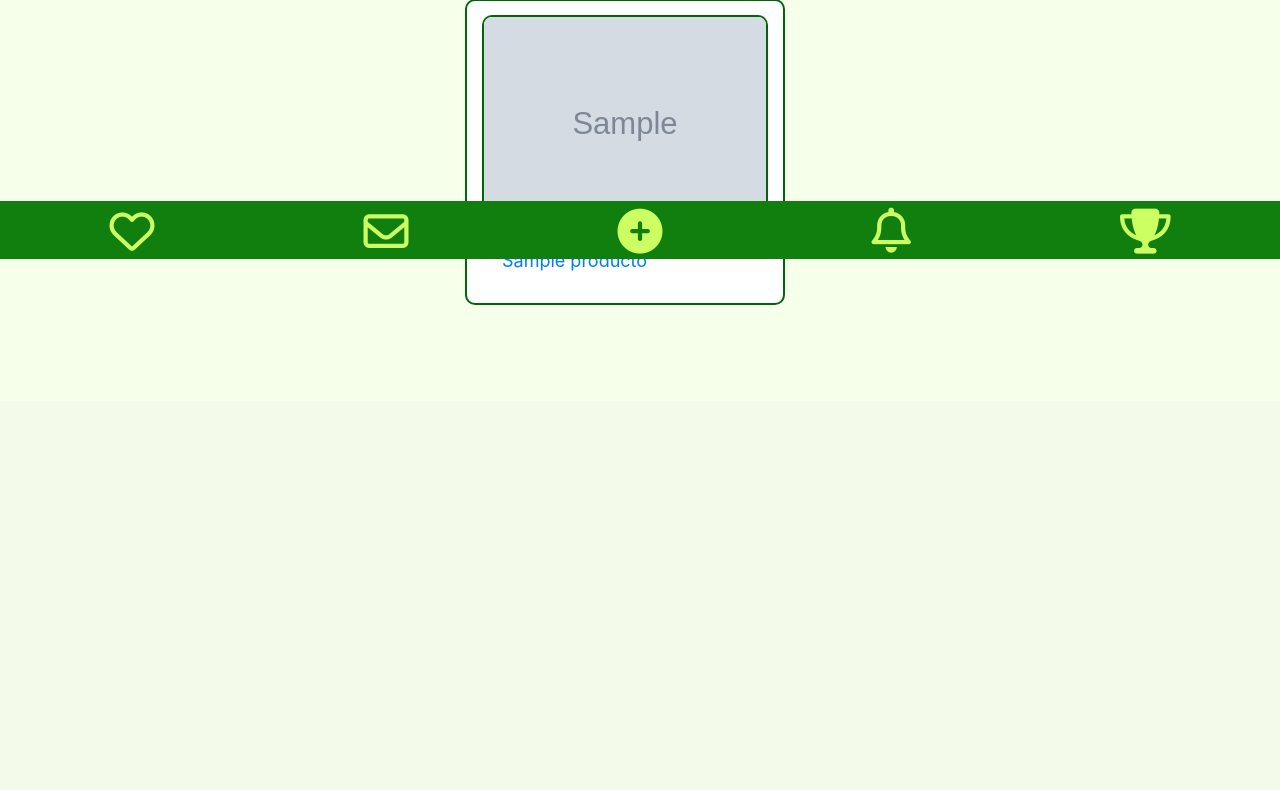
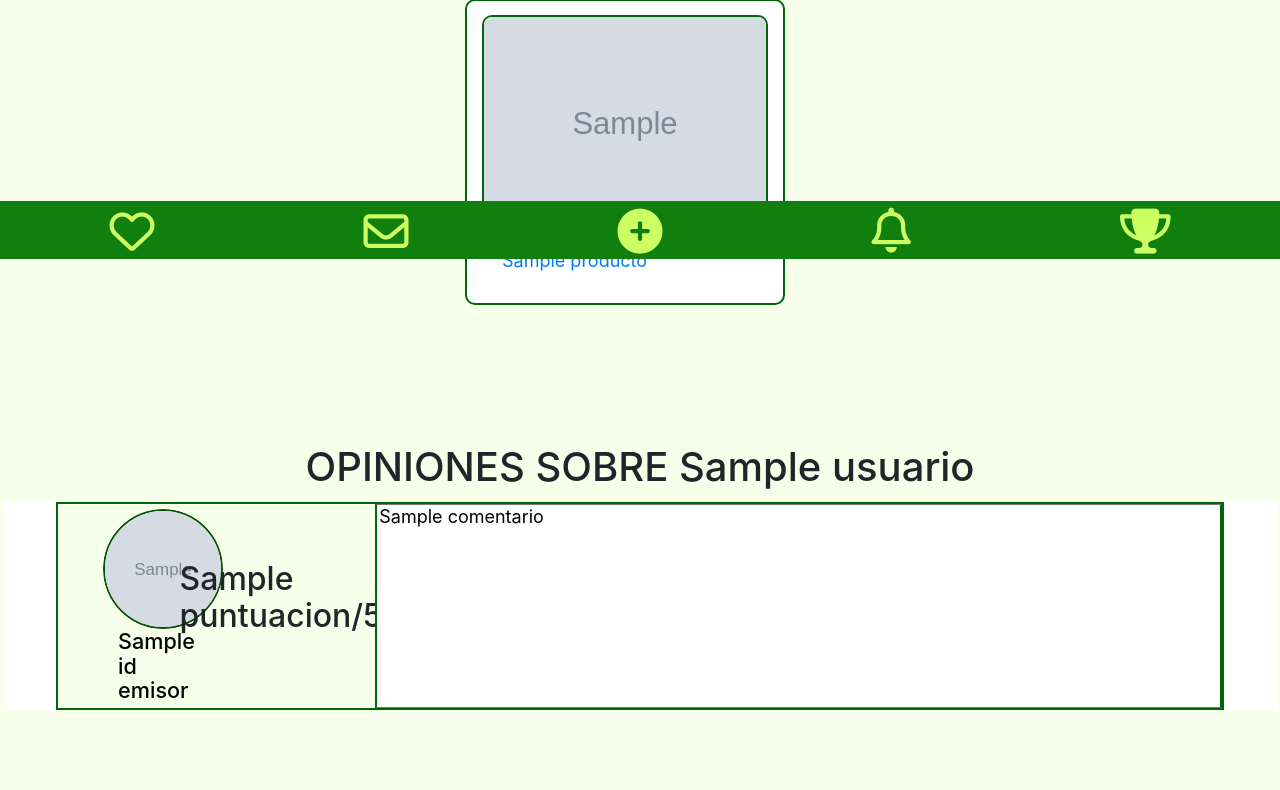
Before and after one commit to andvarbay/Cosateca, a Django app: template CosatecaApp/templates/perfil.html in a window 1280 px wide. Shown: the part 541-1331 px from the top of the page. Before the commit the page ends 846 px from the top, so only its background shows below. Run offline with Django 4.2, Linux system fonts and the light colour scheme; tables that the repository leaves empty hold one stand-in row (values such as "Sample post"); the template is opened without the code that fills it: values that come from a table or form of the project are taken from there, most other values are stand-ins (such as "Sample title", 1, 10 or a date in 2020); grey boxes marked "Sample" are stand-in pictures; parts of the project's set-up code (start-up, migrations or seed data) failed here and were passed over; some libraries are stand-ins or nearby versions.

Commit message:
Feat: Implementada realizacion de valoraciones a usuarios

```diff
--- a/CosatecaApp/models.py
+++ b/CosatecaApp/models.py
@@ -329,6 +329,12 @@ class Valoracion(models.Model):
             return Valoracion.objects.filter(idProducto = idProducto )
         except:
             return False
+    @staticmethod
+    def getValoracionesPerfil(idUsuario):
+        try:
+            return Valoracion.objects.filter(idReceptor = idUsuario, idProducto__isnull=True)
+        except:
+            return False
 
     @staticmethod
     def getPuntuaciónProducto(idProducto):
@@ -348,3 +354,14 @@ class Valoracion(models.Model):
         if Valoracion.existeValoracionProducto(idEmisor, idProducto):
             return Valoracion.objects.get(idEmisor = idEmisor, idProducto = idProducto)
         return False
+
+    @staticmethod
+    def existeValoracionUsuario(idEmisor,idReceptor):
+        if Valoracion.objects.filter(idEmisor = idEmisor, idReceptor = idReceptor, idProducto__isnull=True):
+            return True
+        return False
+    @staticmethod
+    def getValoracionUsuario(idEmisor, idReceptor):
+        if Valoracion.existeValoracionUsuario(idEmisor, idReceptor):
+            return Valoracion.objects.get(idEmisor = idEmisor, idReceptor = idReceptor, idProducto__isnull=True)
+        return False
--- a/CosatecaApp/templates/perfil.html
+++ b/CosatecaApp/templates/perfil.html
@@ -67,6 +67,49 @@
             </div>
         {% endfor %}
     </div>
+    <br>
+    <br>
+    {% if valoraciones.count != 0 %}
+        <div style="display: flex; justify-content: center;">
+            <h1>OPINIONES SOBRE {{usuario.nombreUsuario}}</h1>
+        </div>
+    {% endif %}
+
+    <div class="cuadro row justify-content-center" style="margin: 3px;margin-bottom: 5px;">
+        {% for valoracion in valoraciones %}
+            <div class="col-11 valoracion ">
+                <div class="row detalle-valoracion">
+                    <div class="col-3" style="padding-top: 5px;padding-bottom: 5px;">
+                        <div class="row detalle-valoracion">
+                            <div class="col-6">
+                                <a href="/perfil/{{valoracion.idEmisor.nombreUsuario}}">
+                                    <div class="image-container-valoracion">
+                                        {% if valoracion.idEmisor.fotoPerfil == None %}
+                                          <img src="{% static 'default_profile_pic.png' %}" class="rounded-image">
+                                        {% else %}
+                                          <img src="http://127.0.0.1:9000/django-backend-dev-public/{{valoracion.idEmisor.fotoPerfil}}" class="rounded-image">
+                                        {% endif %}
+                                    </div>
+                                    <div class="col-6" style="align-self: center;">
+                                    <p style="align-self: center;margin: 0; font-size: larger;font-weight: 500;color:black">{{valoracion.idEmisor.nombreUsuario}}</p>
+                                    </div>
+                                </a>
+                            </div>
+                            <div class="col-6" style="display: flex;justify-content: center;">
+                                <p style="font-size: xx-large;align-self: center;font-weight: 500;">{{valoracion.puntuacion}}/5</p>
+                            </div>
+                        </div>
+                        <div class="row detalle-valoracion">
+
+                        </div>
+                    </div>
+                    <div class="col-9" style="padding-right: 0;">
+                        <textarea spellcheck="false" style="width: 100%;height: -webkit-fill-available;vertical-align: top;resize: none;border-right:2px solid #03650A;border-left:2px solid #03650A;">{{valoracion.comentario}}</textarea>
+                    </div>
+                </div>
+            </div>
+        {% endfor %}
+    </div>
 
     <script>
         document.getElementById('valorarUsuario').addEventListener('click', function () {
--- a/CosatecaApp/views.py
+++ b/CosatecaApp/views.py
@@ -19,8 +19,11 @@ def perfil(request, nombreUsuario):
     data = {}
     usuario = Usuario.getUsuarioPorNombreUsuario(nombreUsuario)
     productos = Producto.getProductosDeUsuario(usuario)
+    print('USUARIO:',usuario, 'VALORACIONES:',Valoracion.getValoracionesPerfil(usuario.idUsuario))
+    valoraciones = Valoracion.getValoracionesPerfil(usuario.idUsuario)
     data['usuario'] = usuario
     data['productos'] = productos
+    data['valoraciones'] = valoraciones
     return render (request, 'perfil.html', data)
 
 def detallesProducto(request, idProducto):
```
Also changed, not shown: CosatecaApp/formularioValoracion.py (+22 -0 lines).
